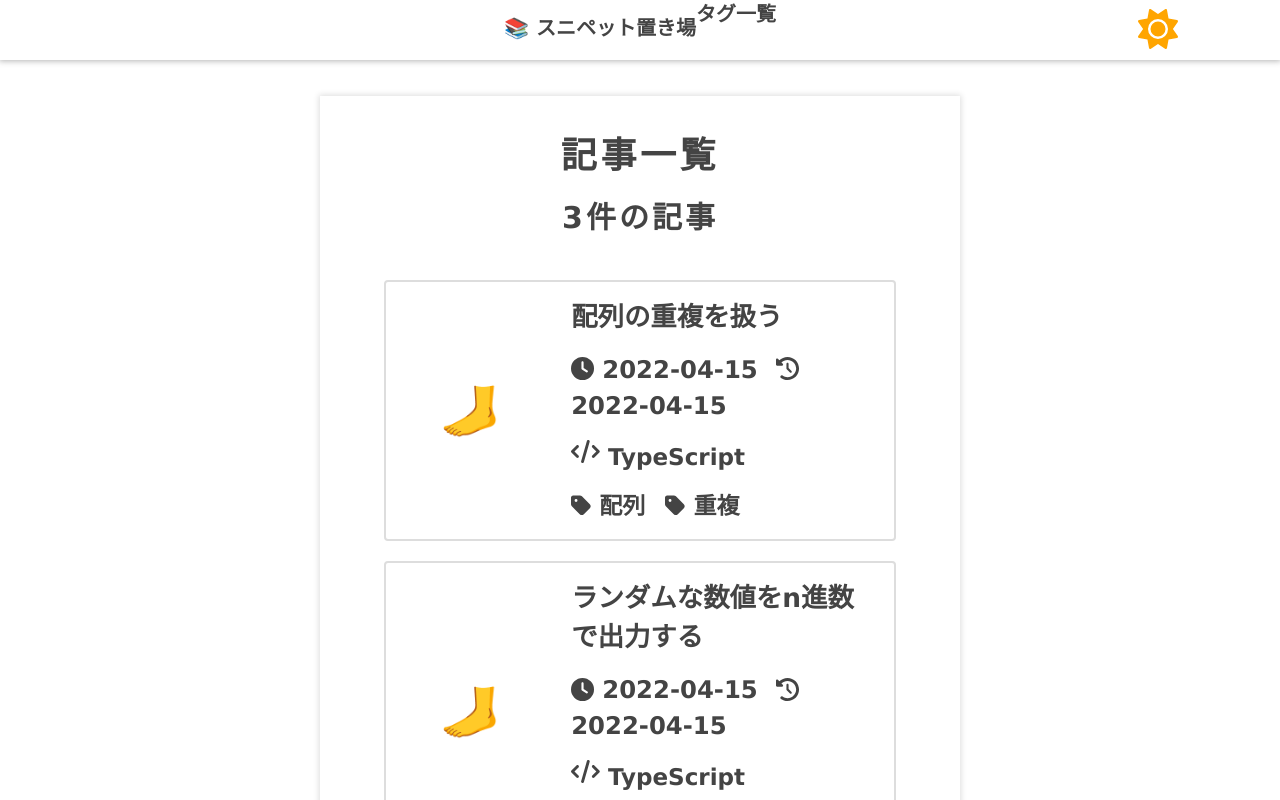
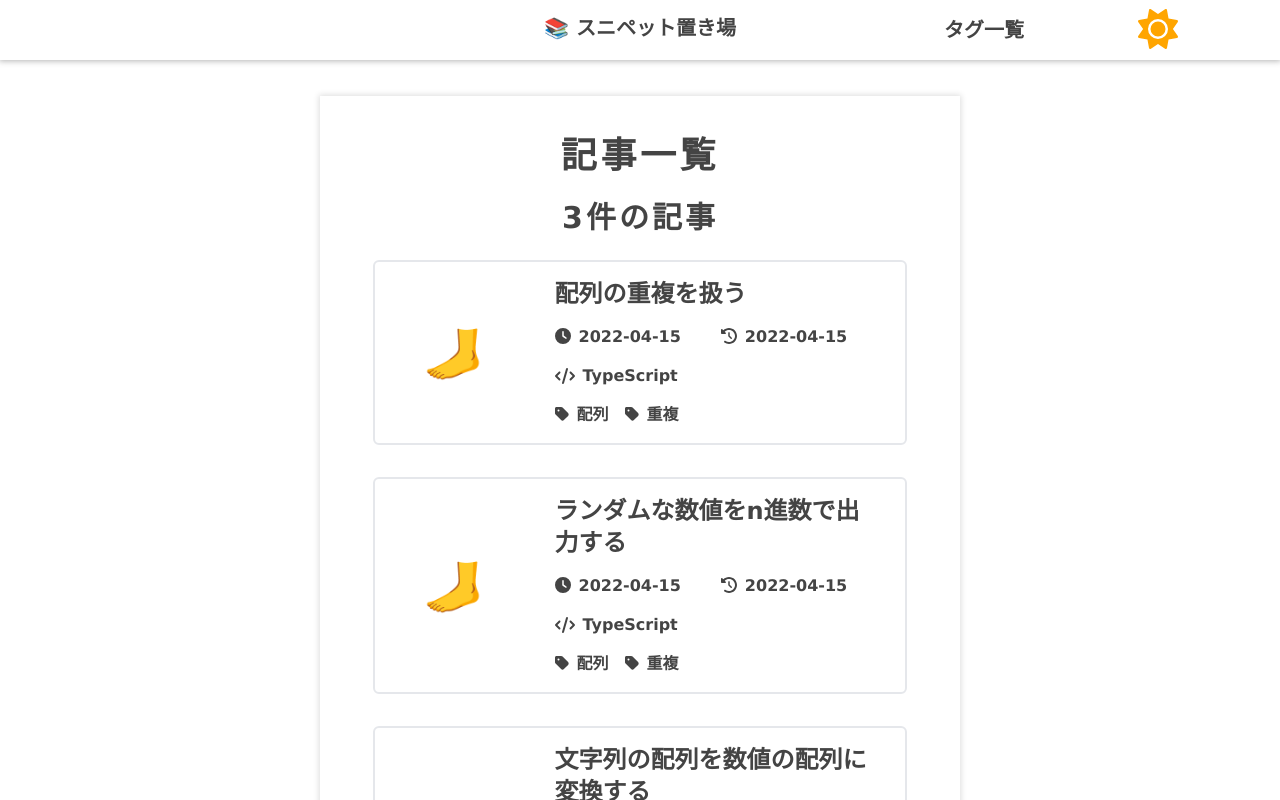
Before and after one commit to kento-yoshidu/_old, a Next.js app: page / in a window 1280 px wide. Shown: the top 800 px of the page. Built offline with nearby package versions, Linux system fonts and the light colour scheme.

Commit message:
🎨 PostListのCSS修正

```diff
--- a/src/components/header.tsx
+++ b/src/components/header.tsx
@@ -3,8 +3,6 @@ import Link from "next/link"
 
 import { siteConfig } from "../../site.config"
 import { SwitchTheme } from "./switchTheme"
-
-import * as Styles from "../styles/header.module.scss"
 
 export const Header: React.VFC = () => (
   <header className="w-screen h-[60px] relative md:fixed top-0 flex justify-center z-50 bg-white shadow-3xl">
@@ -16,9 +14,13 @@ export const Header: React.VFC = () => (
       </Link>
     </h1>
 
-    <ul>
+    <ul className="absolute md:right-64 h-[60px]">
       <li className="md:text-xl font-bold">
-        <Link href="/tags/">タグ一覧</Link>
+        <Link href="/tags/">
+          <a className="leading-[60px]">
+            タグ一覧
+          </a>
+        </Link>
       </li>
     </ul>
 
--- a/src/components/postList.tsx
+++ b/src/components/postList.tsx
@@ -20,10 +20,11 @@ interface Props {
 }
 
 export const PostList: React.VFC<Props> = ({ allPosts }) => (
-  <ul className={Styles.postList}>
+  <ul className="md:w-5/6 mx-auto">
     {allPosts.map((post) => (
       <li
-        className={Styles.listItem}
+        // className={Styles.listItem}
+        className="flex items-center mb-8 px-6 py-4 border-2 rounded-md"
         key={`${post.title}key`}
       >
         <p className={Styles.mainIcon}>{post.icon}</p>
@@ -32,33 +33,33 @@ export const PostList: React.VFC<Props> = ({ allPosts }) => (
           <Link
             href={`/blog/${post.slug}/`}
           >
-            <a className={Styles.postTitle}>
+            <a className="text-2xl font-bold hover:text-main-color">
               {post.title}
             </a>
           </Link>
 
-          <div className={Styles.dateWrapper}>
-            <time className={Styles.date}>
+          <div className="text-md font-bold">
+            <time className="mr-10">
               <FontAwesomeIcon
                 icon={faClock}
-                className={Styles.icon}
+                className="mr-2"
               />
               {post.date}
             </time>
 
-            <time className={Styles.date}>
+            <time className="text-md">
               <FontAwesomeIcon
                 icon={faClockRotateLeft}
-                className={Styles.icon}
+                className="mr-2 text-md"
               />
               {post.update}
             </time>
           </div>
 
-          <ul className={Styles.languages}>
+          <ul className="flex items-center text-md font-bold">
             <FontAwesomeIcon
               icon={faCode}
-              className={Styles.icon}
+              className="mr-2"
             />
 
             {post.languages.map((language) => (
@@ -73,15 +74,15 @@ export const PostList: React.VFC<Props> = ({ allPosts }) => (
             ))}
           </ul>
 
-          <ul className={Styles.tagList}>
+          <ul className="flex flex-wrap">
             {post.tags.map((tag) => (
               <li
                 key={`${post}${tag}`}
-                className={Styles.tag}
+                className="mr-4 text-md font-bold"
               >
                 <FontAwesomeIcon
                   icon={faTag}
-                  className={Styles.icon}
+                  className="mr-2"
                 />
                 <Link href={`/tag/${tag}/`}>
                   {tag}
--- a/src/styles/postList.module.scss
+++ b/src/styles/postList.module.scss
@@ -1,18 +1,3 @@
-.postList {
-  width: unquote("max(314px, 80%)");
-  margin: 0 auto;
-  padding: unquote("min(3.5vw, 20px)") 0 0;
-}
-
-.listItem {
-  display: flex;
-  align-items: center;
-  margin-bottom: 20px;
-  padding: 15px unquote("min(3.5vw, 30px)");
-  border: 2px solid var(--border-color);
-  border-radius: 4px;
-}
-
 .mainIcon {
   margin-right: unquote("min(5vw, 3rem)");
   font-size: clamp(3rem, 3vw, 5rem);
@@ -28,17 +13,6 @@
   gap: unquote("min(2.8vw, 15px)");
 }
 
-.postTitle {
-  color: var(--text-color);
-  font-size: clamp(1.65rem, 2vw, 2.5rem);
-  line-height: 1.5;
-  font-weight: bold;
-
-  &:hover {
-    color: var(--main-color);
-  }
-}
-
 .icon {
   width: min(5.2vw, 3rem);
   margin-right: min(0.7vw, 8px);
@@ -48,21 +22,6 @@
 .dateWrapper {
   font-size: clamp(1.3rem, 1.9vw, 1.6rem);
   font-weight: 900;
-}
-
-.date {
-  margin-right: min(1.4vw, 20px);
-}
-
-.languages {
-  display: flex;
-  font-size: clamp(1.3rem, 1.8vw, 1.65rem);
-  font-weight: 900;
-  list-style: none;
-
-  li {
-    margin-right: 12px;
-  }
 }
 
 .tagList {
```
